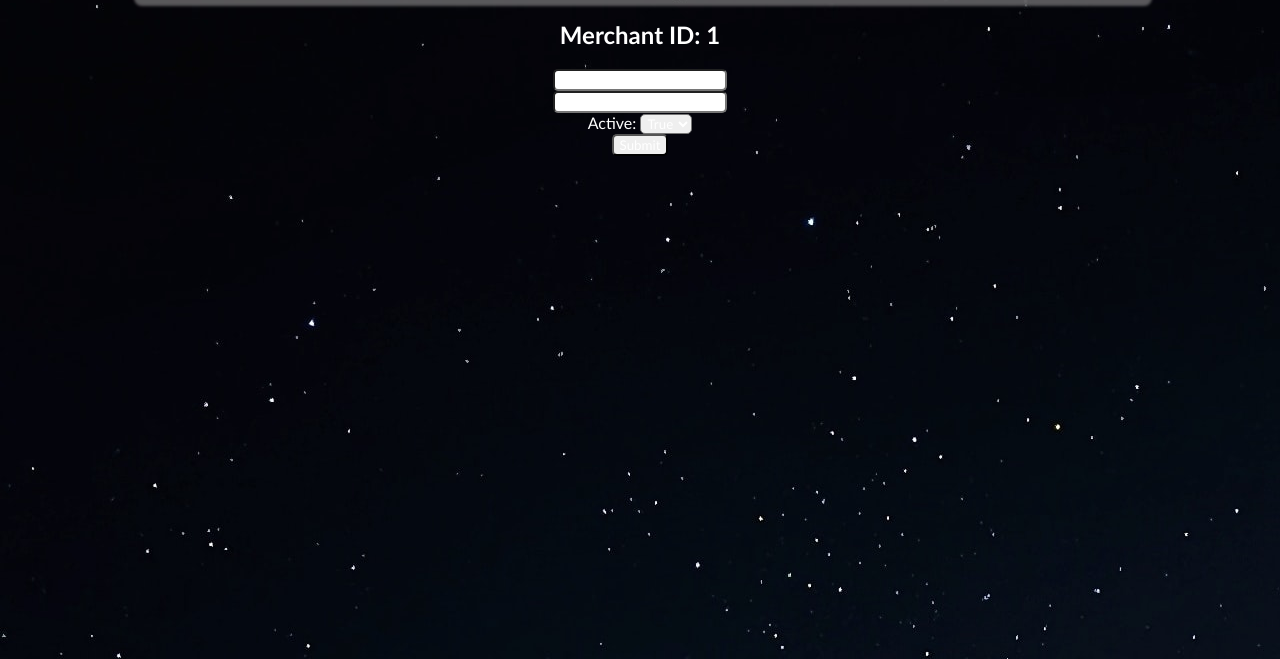
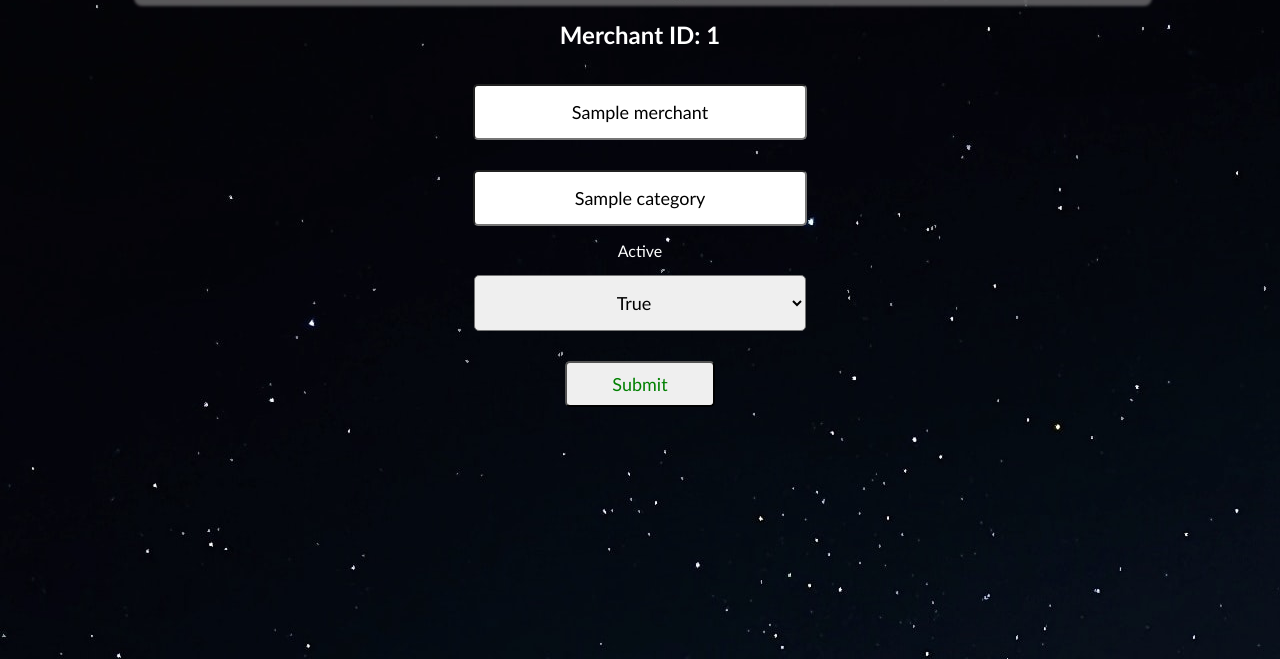
Before and after one commit to mathiaskerr/ClanBank, a Flask app: page /merchant/1/edit in a window 1280 px wide. Shown: the part 141-800 px from the top of the page. Run offline with Flask 2, Linux system fonts and the light colour scheme; a database or web service that is not in the repository returns one stand-in record (values such as "Sample title"); some libraries are stand-ins or nearby versions.

Commit message:
css edits

```diff
--- a/static/css/style.css
+++ b/static/css/style.css
@@ -23,17 +23,13 @@ button.delete{
     color: red;
 }
 
-.edit-merchant {
+.edit-merchant-button {
     display: flex;
     justify-content: space-around;
 
 }
-.edit-merchant >form > button {
-    width: 75px;
-    color: red;
-}
 
-.edit-merchant >form > input {
+.edit-merchant-button >form > input {
     width: 75px;
     color: green;
     padding: 5px;
@@ -47,6 +43,31 @@ button.delete{
     padding: 10px;
     box-shadow: 3px 3px 3px 3px rgba(201, 199, 199, 0.431);
 }
+
+.merchant-edit > div > input {
+    width: 300px;
+    padding: 15px;
+    color: black;
+    margin: 15px;
+    font-size: large;
+}
+
+.merchant-edit > div > select{
+    width: 332px;
+    padding: 15px;
+    color: black;
+    margin: 15px;
+    font-size: large;
+}
+
+.merchant-edit > button{
+    width: 150px;
+    color: green;
+    padding: 10px;
+    font-size: large;
+    margin: 15px;
+}
+
 .merchant_box{
     display:grid;
     grid-template-columns: 33% 33% 33%;
@@ -129,7 +150,7 @@ button.delete{
     width: 300px;
     padding: 15px;
     color: black;
-    margin: 10px;
+    margin: 15px;
     font-size: large;
 }
 .profile > button {
@@ -137,7 +158,7 @@ button.delete{
     color: green;
     padding: 15px;
     font-size: large;
-    margin: 10px;
+    margin: 15px;
 }
 .profile-edit > input{
     width: 100px;
@@ -148,7 +169,7 @@ button.delete{
 }
 
 .profile-edit-title{
-    margin-top: 40px;
+    margin-top: 75px;
 }
 .profile-name{
     font-size: xx-large;
@@ -197,7 +218,7 @@ button.delete{
     width: 300px;
     padding: 15px;
     color: black;
-    margin: 10px;
+    margin: 15px;
     font-size: large;
 }
 
@@ -205,7 +226,7 @@ button.delete{
     width: 332px;
     padding: 15px;
     color: black;
-    margin: 10px;
+    margin: 15px;
     font-size: large;
 }
 
--- a/templates/merchants/edit.html
+++ b/templates/merchants/edit.html
@@ -3,7 +3,7 @@
 {% block content %}
 
 <h1>Merchant ID: {{merchant.id}}</h1>
-<form action="/merchant/{{merchant.id}}/edit_complete" method="post">
+<form class="merchant-edit" action="/merchant/{{merchant.id}}/edit_complete" method="post">
     <div>
         <input type="text" id="name" value="{{merchant.name}}" name="name" placeholder="Merchant" required >
     </div>
@@ -11,7 +11,7 @@
         <input type="text" id="category" value="{{merchant.category}}"name="category" placeholder="Category" required >
     </div>
     <div>
-        <label for="active">Active:</label>
+        <label for="active">Active</label><br>
         <select id="active" name="active">
 
         <option value="true"
--- a/templates/merchants/index.html
+++ b/templates/merchants/index.html
@@ -37,7 +37,7 @@
             <p>Active: &#10060;</p>
         {% endif %}
     </div>
-  <div class="edit-merchant">
+  <div class="edit-merchant-button">
     <form action="/merchant/{{merchant.id}}/edit">
       <input type="submit" value="Edit" />
     </form>
```
